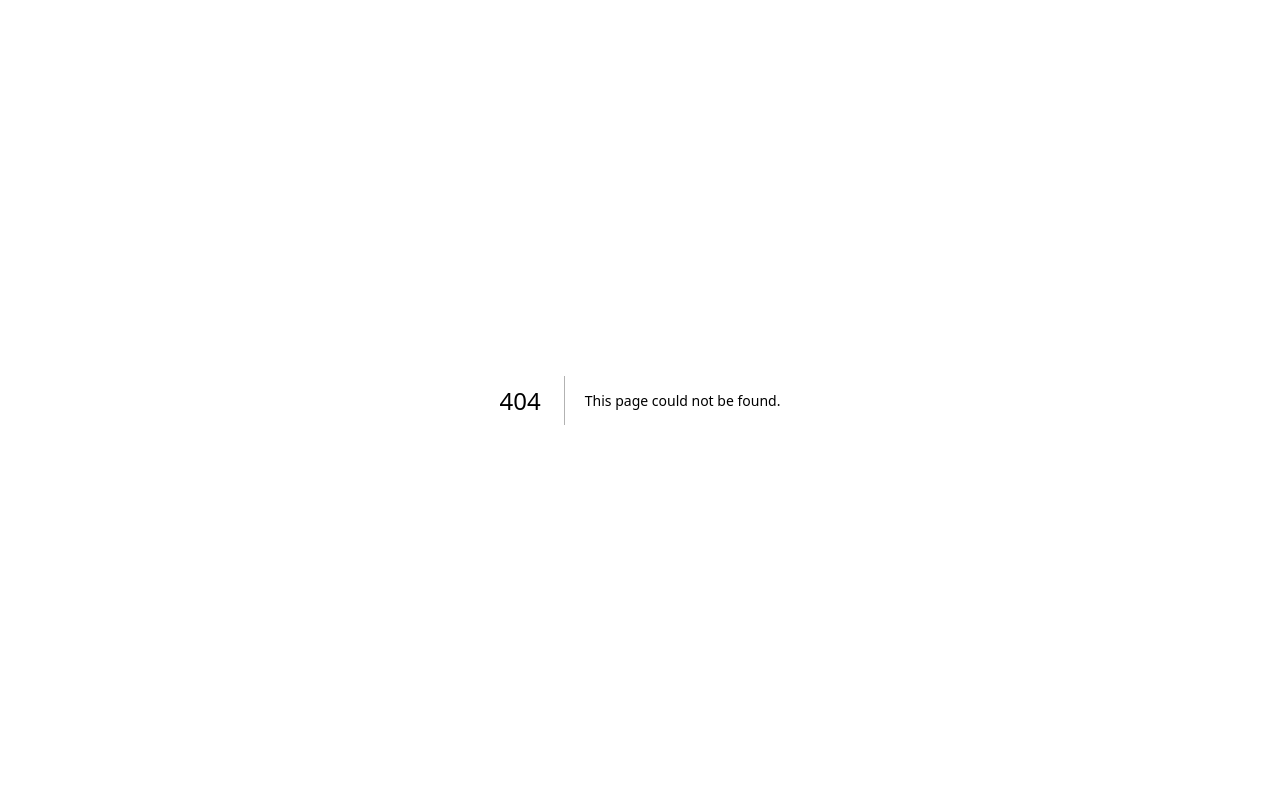
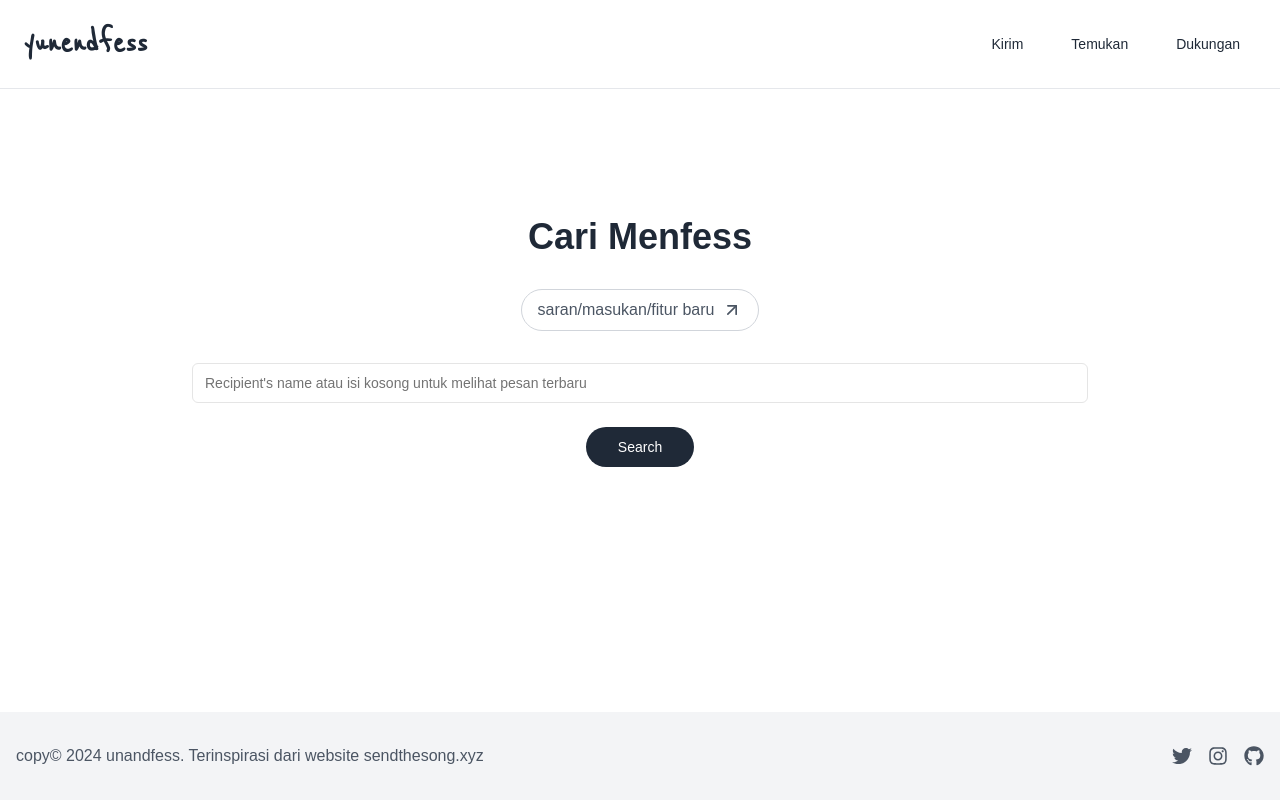
Before and after one commit to FERPUTRAA/bimbingan-belajar-, a Next.js app in the folder app/: page /search-massage in a window 1280 px wide. Before the commit this address had no page. Built offline with nearby package versions, Linux system fonts and the light colour scheme.

Commit message:
create app/app/search-massage/page.tsx

```diff
--- /dev/null
+++ b/app/app/search-massage/page.tsx
@@ -0,0 +1,146 @@
+"use client"
+
+import { useState } from 'react'
+import { Button } from "@/components/ui/button"
+import { Input } from "@/components/ui/input"
+import { Navbar } from "@/components/ui/navbar"
+import { Footer } from "@/components/ui/footer"
+import { CarouselCard } from "@/components/carousel-card"
+import Link from 'next/link'
+import { ArrowUpRight } from 'lucide-react'
+
+interface Menfess {
+  id: number;
+  sender: string;
+  recipient: string;
+  message: string;
+  spotify_id?: string;
+  track?: {
+    title: string;
+    artist: string;
+    cover_img: string;
+    preview_link: string | null;
+    spotify_embed_link: string;
+  };
+  song?: {
+    title: string;
+    artist: string;
+    coverUrl: string;
+  };
+  created_at: string;
+  updated_at?: string | null;
+}
+
+export default function SearchMessagesPage() {
+  const [recipient, setRecipient] = useState('')
+  const [searchResults, setSearchResults] = useState<Menfess[] | null>(null)
+  const [isLoading, setIsLoading] = useState(false)
+
+  const handleSubmit = async (e: React.FormEvent) => {
+    e.preventDefault()
+    setIsLoading(true)
+
+    const params = new URLSearchParams()
+    if (recipient) params.append('recipient', recipient)
+
+    try {
+      const response = await fetch(`https://unand.vercel.app/v1/api/menfess-spotify-search?${params.toString()}`, {
+        method: 'GET',
+        headers: {
+          'Content-Type': 'application/json',
+        },
+      })
+
+      if (!response.ok) {
+        throw new Error('Error fetching messages')
+      }
+
+      const result = await response.json()
+      const data: Menfess[] = result.data
+
+      const sortedMessages = data.sort((a, b) => new Date(b.created_at).getTime() - new Date(a.created_at).getTime())
+        .map(menfess => ({
+          ...menfess,
+          song: menfess.track ? {
+            title: menfess.track.title,
+            artist: menfess.track.artist,
+            coverUrl: menfess.track.cover_img
+          } : undefined
+        }));
+
+      setSearchResults(sortedMessages)
+    } catch (error) {
+      console.error('Error searching messages:', error)
+      setSearchResults([])
+    } finally {
+      setIsLoading(false)
+    }
+  }
+
+  return (
+    <div className="min-h-screen bg-white text-gray-800 flex flex-col">
+      <Navbar />
+      <main className="flex-grow container mx-auto px-4 py-32">
+        <h1 className="text-4xl font-bold mb-8 text-center">Cari Menfess</h1>
+        <div className="flex justify-center mb-8">
+          <Link
+            href="https://www.instagram.com/fer_.putra"
+            className="inline-flex items-center justify-center px-4 py-2 text-sm md:text-base font-medium text-gray-600 hover:text-gray-800 transition-colors border border-gray-300 rounded-full hover:border-gray-400"
+          >
+            <span>saran/masukan/fitur baru</span>
+
+            <ArrowUpRight className="ml-2 h-4 w-4 md:h-5 md:w-5" />
+
+          </Link>
+
+
+
+        </div>
+        <form onSubmit={handleSubmit} className="max-w-4xl mx-auto mb-8">
+          <div className="mb-6">
+            <Input
+              id="recipient"
+              value={recipient}
+              onChange={(e) => setRecipient(e.target.value)}
+              className="w-full"
+              placeholder="Recipient's name atau isi kosong untuk melihat pesan terbaru"
+              disabled={isLoading}
+            />
+          </div>
+          <div className="text-center">
+            <Button
+              type="submit"
+              className="bg-gray-800 text-white px-8 py-3 rounded-full hover:bg-gray-900 transition-colors"
+              disabled={isLoading}
+            >
+              {isLoading ? 'Searching...' : 'Search'}
+            </Button>
+          </div>
+        </form>
+        {searchResults !== null && (
+          <div className="flex flex-wrap justify-center gap-4 mt-8">
+            {searchResults.length > 0 ? (
+              searchResults.map((msg) => (
+                <Link href={`/message/${msg.id}`} key={msg.id} className="block">
+                  <CarouselCard
+                    to={msg.recipient}
+                    from={msg.sender}
+                    message={msg.message}
+                    songTitle={msg.song?.title}
+                    artist={msg.song?.artist}
+                    coverUrl={msg.song?.coverUrl}
+                  />
+                </Link>
+              ))
+            ) : (
+              <div className="text-center text-gray-500">
+                Yahh menfess yang kamu cari gaada :(
+              </div>
+            )}
+          </div>
+        )}
+      </main>
+      <Footer />
+    </div>
+  )
+}
```
